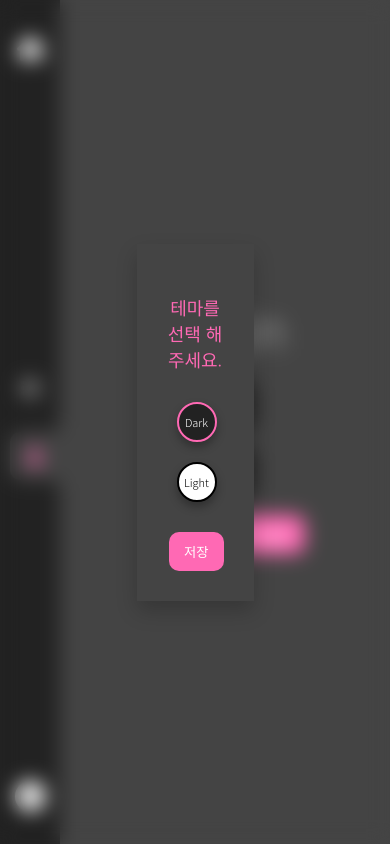
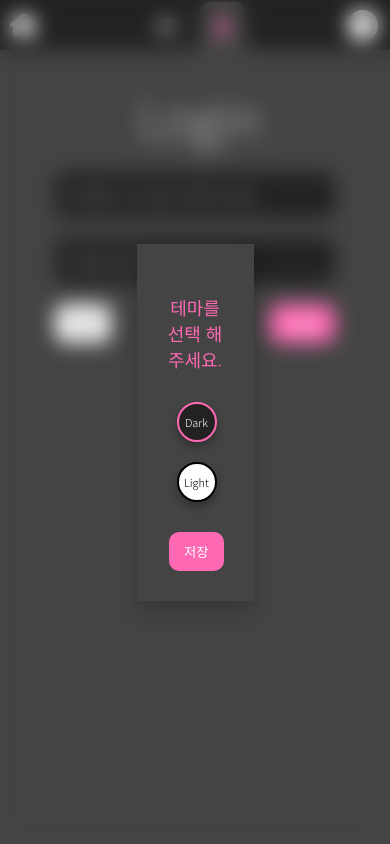
Before and after one commit to YUJOO-LEE/node_express, a React (Create React App) app in the folder App/react/: page /login in a window 390 px wide. Built offline with nearby package versions, Linux system fonts and the light colour scheme; no server answers; a web font is replaced by a local one.

Commit message:
반응형 작업완료

```diff
--- a/App/react/src/App.js
+++ b/App/react/src/App.js
@@ -33,9 +33,8 @@ function App() {
 
 	return (
 		<>
-			<GlobalStyle />
-
       <ThemeProvider>
+				<GlobalStyle />
 				<Header/>
 
 				<Routes>
--- a/App/react/src/GlobalStyle.js
+++ b/App/react/src/GlobalStyle.js
@@ -22,6 +22,7 @@ const GlobalStyle = createGlobalStyle`
   }
 
   body{
+    background-color: ${props=>props.theme.brightColor};
     font-family: 'Noto Sans KR', sans-serif;
   }
 `;
--- a/App/react/src/common/Header.js
+++ b/App/react/src/common/Header.js
@@ -20,16 +20,11 @@ const HeaderWrap = styled.header`
   left: 0;
   z-index: 10;
   background-color: ${props=>props.theme.bgColor};
-`;
 
-const Logo = styled.h1`
-  margin-bottom: 10px;
-  font-size: 24px;
-  text-align: center;
-  color: ${props=>props.theme.normalColor};
-  transition: 0.3s;
-  &:hover{
-    color: ${props=>props.theme.pointColor};
+  @media screen and (max-width: ${props=>props.theme.mo}) {
+    width: 100%;
+    height: 50px;
+    padding: 0 10px;
   }
 `;
 
@@ -43,7 +38,27 @@ const Gnb = styled.div`
     width: 100%;
     li{
       padding: 5px 0;
-      >a{
+    }
+  }
+
+  @media screen and (max-width: ${props=>props.theme.mo}) {
+    flex-direction: row;
+    align-items: center;
+    ul{
+      width: auto;
+      height: 100%;
+      display: flex;
+      align-items: flex-end;
+      li{
+        height: 100%;
+        padding: 0;
+      }
+    }
+  }
+`;
+
+const NavBtn = styled.li`
+  a{
     display: block;
     .wrap{
       display: block;
@@ -51,6 +66,7 @@ const Gnb = styled.div`
         width: 100%;
         padding: 15px 10px;
         font-size: 18px;
+        border-radius: 10px 0 0 10px;
         color: ${props=>props.theme.normalColor};
         display: flex;
         flex-direction: column;
@@ -89,7 +105,6 @@ const Gnb = styled.div`
         background-color: ${props=>props.theme.bgColor};
         .icon{
           background-color: ${props=>props.theme.brightColor};
-              border-radius: 10px 0 0 10px;
           color: ${props=>props.theme.pointColor};
         }
       }
@@ -105,7 +120,66 @@ const Gnb = styled.div`
       }
     }
   }
+
+  @media screen and (max-width: ${props=>props.theme.mo}) {
+    a{
+      height: 100%;
+      display: flex;
+      align-items: flex-end;
+      .wrap{
+        height: 100%;
+        display: flex;
+        align-items: flex-end;
+        .icon{
+          padding: 15px;
+          border-radius: 10px 10px 0 0;
+          .txt{
+            display: none;
           }
+        }
+      }
+      .header,.footer{
+        display: block;
+        width: 0;
+        height: 100%;
+      }
+      &.active{
+        margin: 0;
+        .header{
+          width: 10px;
+          height: 100%;
+          background-color: ${props=>props.theme.bgColor};
+          border-radius: 0 0 10px 0;
+        }
+        .footer{
+          width: 10px;
+          height: 100%;
+          background-color: ${props=>props.theme.bgColor};
+          border-radius: 0 0 0 10px;
+        }
+      }
+    }
+  }
+`;
+
+const Logo = styled.h1`
+  margin-bottom: 10px;
+  text-align: center;
+  color: ${props=>props.theme.normalColor};
+  transition: 0.3s;
+  a{
+    display: block;
+    font-size: 0;
+    svg{
+      font-size: 24px;
+    }
+  }
+  &:hover{
+    color: ${props=>props.theme.pointColor};
+  }
+  @media screen and (max-width: ${props=>props.theme.mo}) {
+    margin-bottom: 0;
+    padding-right: 15px;
   }
 `;
 
@@ -144,6 +218,26 @@ const Util = styled.div`
       }
     }
   }
+  @media screen and (max-width: ${props=>props.theme.mo}) {
+    width: auto;
+    display: flex;
+    align-items: center;
+    ul{
+      width: 30px;
+      li{
+        width: auto;
+        margin-top: auto;
+        flex-direction: row;
+        a{
+          &:hover{
+            span{
+              display: none;
+            }
+          }
+        }
+      }
+    }
+  }
 `;
 
 const Circle = styled.div`
@@ -154,6 +248,9 @@ const Circle = styled.div`
   border-radius: 50%;
   text-align: center;
   color: ${props=>props.theme.normalColor};
+  @media screen and (max-width: ${props=>props.theme.mo}) {
+    display: none;
+  }
 `;
 
 function Header() {
@@ -186,7 +283,7 @@ function Header() {
           </NavLink>
         </Logo>
         <ul>
-          <li>
+          <NavBtn>
             <NavLink to='/list'
               style={({isActive})=> isActive ? activeStyle : null}
             >
@@ -199,9 +296,9 @@ function Header() {
               </span>
               <span className='footer'></span>
             </NavLink>
-          </li>
+          </NavBtn>
           {User.accessToken ?
-            <li>
+            <NavBtn>
               <NavLink to='/write'
                 style={({isActive})=> isActive ? activeStyle : null}
               >
@@ -214,9 +311,9 @@ function Header() {
                 </span>
                 <span className='footer'></span>
               </NavLink>
-            </li>
+            </NavBtn>
           :
-            <li>
+            <NavBtn>
               <NavLink to='/login'
                 style={({isActive})=> isActive ? activeStyle : null}
               >
@@ -229,7 +326,7 @@ function Header() {
                 </span>
                 <span className='footer'></span>
               </NavLink>
-            </li>
+            </NavBtn>
           }
         </ul>
         <Util>
--- a/App/react/src/common/Layout.js
+++ b/App/react/src/common/Layout.js
@@ -2,12 +2,12 @@ import styled from 'styled-components';
 
 const MainWrap = styled.main`
   width: 100%;
-  height: 100vh;
-  height: 100dvh;
+  height: auto;
+  min-height: 100vh;
+  min-height: 100dvh;
   padding: 50px 50px 50px 100px;
   overflow: hidden;
   position: relative;
-  background-color: ${props=>props.theme.brightColor};
   color: ${props=>props.theme.normalColor};
 
   button{
@@ -50,6 +50,11 @@ const MainWrap = styled.main`
     font-weight: 300;
     color: ${props=>props.theme.pointColor};
   }
+
+  @media screen and (max-width: ${props=>props.theme.mo}) {
+    padding: 80px 20px 20px;
+  }
+
 `;
 
 
--- a/App/react/src/common/Main.js
+++ b/App/react/src/common/Main.js
@@ -53,6 +53,9 @@ const WelcomeMsg = styled.h2`
     z-index: 1;
     transform: translate(-50%, -50%);
   }
+  @media screen and (max-width: ${props=>props.theme.mo}) {
+    height: 30%;
+  }
 `;
 
 const MainList = styled.section`
@@ -82,6 +85,14 @@ const MainList = styled.section`
       font-size: 11px;
       font-weight: 100;
       color: ${props=>props.theme.normalColor};
+    }
+  }
+  @media screen and (max-width: ${props=>props.theme.mo}) {
+    flex-direction: column;
+    gap: 20px;
+    article{
+      width: 100%;
+      height: auto;
     }
   }
 `;
--- a/App/react/src/community/Create.js
+++ b/App/react/src/community/Create.js
@@ -25,6 +25,11 @@ const PageTitle = styled.div`
   h2{
     font-weight: 100;
     font-size: 50px;
+  }
+  @media screen and (max-width: ${props=>props.theme.mo}) {
+    h2{
+      font-size: 30px;
+    }
   }
 `;
 
--- a/App/react/src/community/Detail.js
+++ b/App/react/src/community/Detail.js
@@ -31,6 +31,15 @@ const ArticleHeader = styled.div`
     }
     strong{
       font-weight: 500;
+    }
+  }
+  @media screen and (max-width: ${props=>props.theme.mo}) {
+    margin-bottom: 20px;
+    flex-direction: column;
+    align-items: flex-start;
+    p{
+      width: 100%;
+      align-items: flex-end;
     }
   }
 `;
--- a/App/react/src/community/Edit.js
+++ b/App/react/src/community/Edit.js
@@ -28,6 +28,11 @@ const PageTitle = styled.div`
   h2{
     font-weight: 100;
     font-size: 50px;
+  }
+  @media screen and (max-width: ${props=>props.theme.mo}) {
+    h2{
+      font-size: 30px;
+    }
   }
 `;
 
--- a/App/react/src/community/List.js
+++ b/App/react/src/community/List.js
@@ -32,6 +32,22 @@ const Item = styled.article`
       font-weight: 100;
     }
   }
+  @media screen and (max-width: ${props=>props.theme.mo}) {
+    a{
+      flex-wrap: wrap;
+      justify-content: flex-end;
+      align-content: center;
+      gap: 10px;
+      h3{
+        flex: 0 0 85%;
+      }
+      span{
+        &:first-of-type{
+          width: 10%;
+        }
+      }
+    }
+  }
 `;
 
 const PageTitle = styled.div`
@@ -43,6 +59,11 @@ const PageTitle = styled.div`
   h2{
     font-weight: 100;
     font-size: 50px;
+  }
+  @media screen and (max-width: ${props=>props.theme.mo}) {
+    h2{
+      font-size: 30px;
+    }
   }
 `;
 
--- a/App/react/src/theme/theme.js
+++ b/App/react/src/theme/theme.js
@@ -1,4 +1,5 @@
 export const lightTheme = {
+  mo: '539px',
   bgColor: '#efefef',
   normalColor: '#000',
   pointColor: 'hotpink',
@@ -8,6 +9,7 @@ export const lightTheme = {
 };
 
 export const darkTheme = {
+  mo: '539px',
   bgColor: '#222',
   normalColor: '#fff',
   pointColor: 'hotpink',
--- a/App/react/src/user/Join.js
+++ b/App/react/src/user/Join.js
@@ -17,10 +17,13 @@ const Inner = styled.form`
 `;
 
 const FormWrap = styled.ul`
-  width: 30%;
+  width: max(30%, 300px);
   display: flex;
   flex-direction: column;
   gap: 20px;
+  @media screen and (max-width: ${props=>props.theme.mo}) {
+    width: 80%;
+  }
 `;
 
 const BtnSet = styled.li`
--- a/App/react/src/user/Login.js
+++ b/App/react/src/user/Login.js
@@ -14,10 +14,13 @@ const Inner = styled.form`
 `;
 
 const FormWrap = styled.ul`
-  width: 30%;
+  width: max(30%, 300px);
   display: flex;
   flex-direction: column;
   gap: 20px;
+  @media screen and (max-width: ${props=>props.theme.mo}) {
+    width: 80%;
+  }
 `;
 
 const BtnSet = styled.li`
```
Lines whose indentation alone changed are shown as unchanged.
